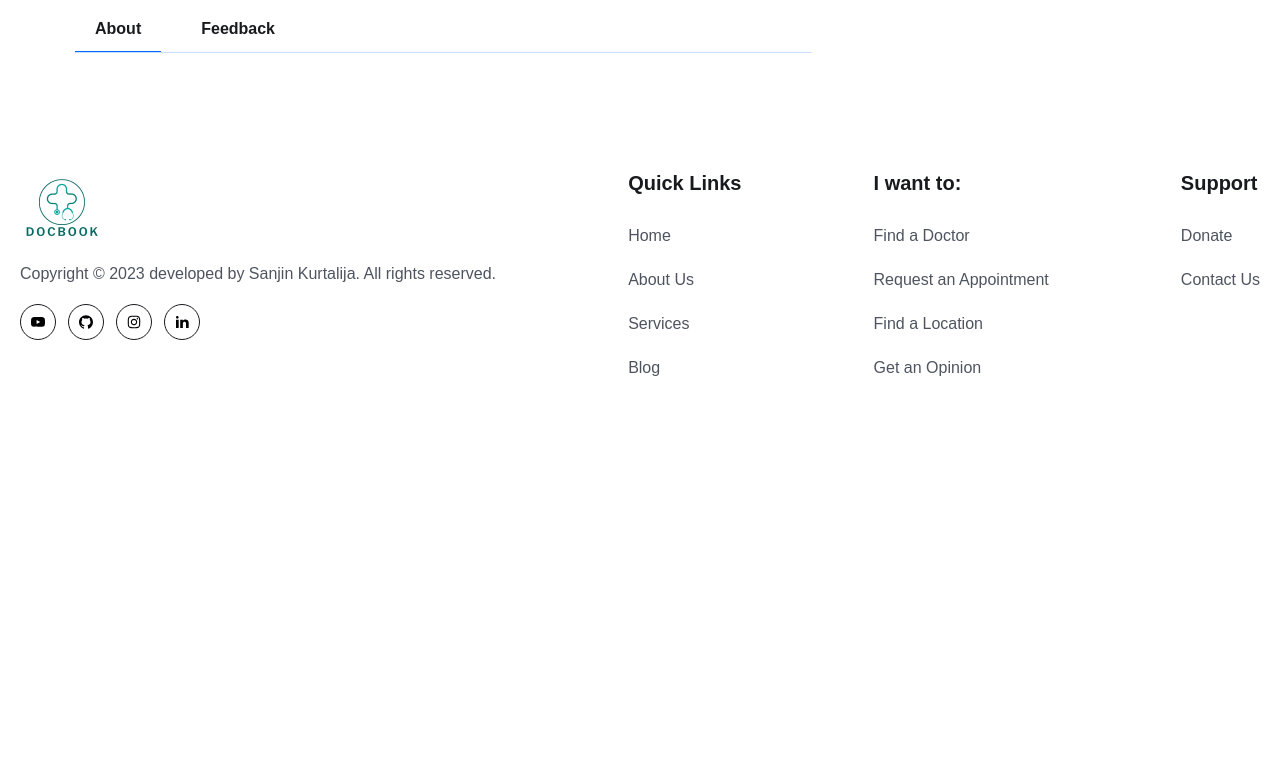
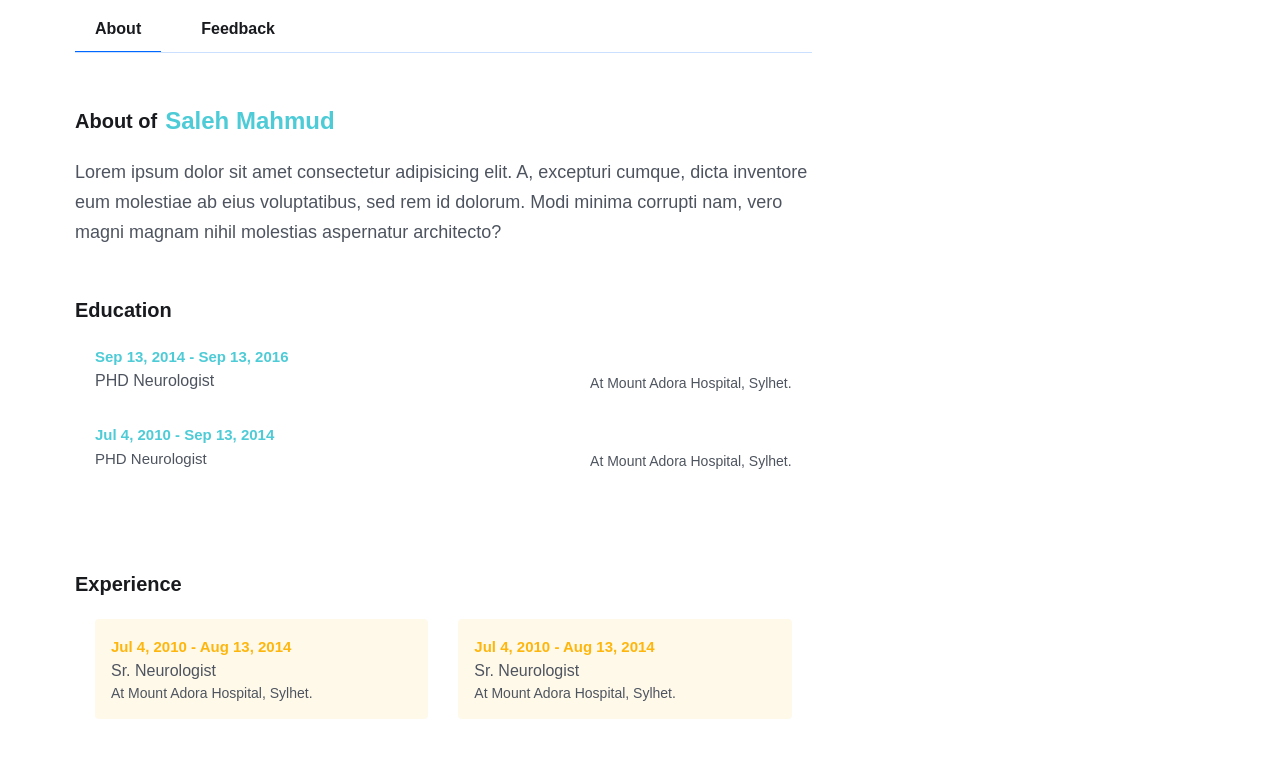
Before and after one commit to Sanjin888/DocBook, a React (Vite) app in the folder frontend/: page /doctors/1 in a window 1280 px wide. Shown: the part 391-1160 px from the top of the page. Before the commit the page ends 853 px from the top, so only its background shows below. Built offline with nearby package versions, Linux system fonts and the light colour scheme; the HTML template or start-up script is replaced by a standard one.

Commit message:
feedback

```diff
--- a/frontend/src/pages/Doctors/DoctorAbout.jsx
+++ b/frontend/src/pages/Doctors/DoctorAbout.jsx
@@ -1,9 +1,92 @@
-
+import { formateDate } from "../../utils/formateDate";
 
 const DoctorAbout = () => {
   return (
-    <div>DoctorAbout</div>
-  )
-}
+    <div>
+      <div>
+        <h3 className="text-[20px] leading-[30px] text-headingColor font-semibold flex items-center gap-2 ">
+          About of
+          <span className=" text-irisBlueColor font-bold text-[24px] leading-9 ">
+            Saleh Mahmud
+          </span>
+        </h3>
+        <p className="text__para">
+          Lorem ipsum dolor sit amet consectetur adipisicing elit. A, excepturi
+          cumque, dicta inventore eum molestiae ab eius voluptatibus, sed rem id
+          dolorum. Modi minima corrupti nam, vero magni magnam nihil molestias
+          aspernatur architecto?
+        </p>
+      </div>
 
-export default DoctorAbout
+      <div className=" mt-12 ">
+        <h3 className=" text-[20px] leading-[30px] text-headingColor font-semibold ">
+          Education
+        </h3>
+
+        <ul className=" pt-4  md:p-5">
+          <li className=" flex flex-col sm:flex-row sm:justify-between sm:items-end md:gap-5 mb-[30px] ">
+            <div>
+              <span className=" text-irisBlueColor text-[15px] leading-6 font-semibold ">
+                {formateDate("09-13-2014")} - {formateDate("09-13-2016")}
+              </span>
+              <p className=" text-[16px] leading-6 font-medium text-textColor ">
+                PHD Neurologist
+              </p>
+            </div>
+            <p className=" text-[14px] leading-5 font-medium text-textColor ">
+              At Mount Adora Hospital, Sylhet.
+            </p>
+          </li>
+          <li className=" flex flex-col sm:flex-row sm:justify-between sm:items-end md:gap-5 mb-[30px] ">
+            <div>
+              <span className=" text-irisBlueColor text-[15px] leading-6 font-semibold ">
+                {formateDate("07-04-2010")} - {formateDate("09-13-2014")}
+              </span>
+              <p className=" text-[15px] leading-6 font-medium text-textColor ">
+                PHD Neurologist
+              </p>
+            </div>
+            <p className=" text-[14px] leading-5 font-medium text-textColor ">
+              At Mount Adora Hospital, Sylhet.
+            </p>
+          </li>
+        </ul>
+      </div>
+
+      <div className="mt-12">
+        <h3 className=" text-[20px] leading-[30px] text-headingColor font-semibold ">
+          Experience
+        </h3>
+
+        <ul className=" grid sm:grid-cols-2  gap-[30px] pt-4 md:p-5 ">
+          <li className=" p-4 rounded bg-[#fff9ea] ">
+            <span className=" text-yellowColor text-[15px] leading-6 font-semibold ">
+              {formateDate("07-04-2010")} - {formateDate("08-13-2014")}
+            </span>
+            <p className=" text-[16px] leading-6 font-medium text-textColor ">
+              Sr. Neurologist
+            </p>
+
+            <p className=" text-[14px] leading-5 font-medium text-textColor ">
+              At Mount Adora Hospital, Sylhet.
+            </p>
+          </li>
+          <li className=" p-4 rounded bg-[#fff9ea] ">
+            <span className=" text-yellowColor text-[15px] leading-6 font-semibold ">
+              {formateDate("07-04-2010")} - {formateDate("08-13-2014")}
+            </span>
+            <p className=" text-[16px] leading-6 font-medium text-textColor ">
+              Sr. Neurologist
+            </p>
+
+            <p className=" text-[14px] leading-5 font-medium text-textColor ">
+              At Mount Adora Hospital, Sylhet.
+            </p>
+          </li>
+        </ul>
+      </div>
+    </div>
+  );
+};
+
+export default DoctorAbout;
--- a/frontend/src/pages/Doctors/DoctorDetails.jsx
+++ b/frontend/src/pages/Doctors/DoctorDetails.jsx
@@ -1,6 +1,8 @@
 import { useState } from "react";
 import doctorImg from "../../assets/images/doctor-img02.png";
 import starImg from "../../assets/images/Star.png";
+import DoctorAbout from "./DoctorAbout";
+import Feedback from "./Feedback";
 
 const DoctorDetails = () => {
   const [tab, setTab] = useState("about");
@@ -54,6 +56,15 @@
                 Feedback
               </button>
             </div>
+
+            <div className="mt-[50px]">
+              {
+                tab==="about" && <DoctorAbout/>
+              }
+              {
+                tab==="feedback" && <Feedback/>
+              }
+            </div>
           </div>
 
           <div></div>
--- /dev/null
+++ b/frontend/src/pages/Doctors/Feedback.jsx
@@ -0,0 +1,58 @@
+import { useState } from "react";
+import avatar from "../../assets/images/avatar-icon.png";
+import { formateDate } from "../../utils/formateDate";
+import { AiFillStar } from "react-icons/ai";
+import FeedbackForm from "./FeedbackForm";
+
+const Feedback = () => {
+  const [showFeedbackForm, setShowFeedbackForm] = useState(false);
+
+  return (
+    <div>
+      <div className=" mb-[50px] ">
+        <h4 className=" text-[20px] leading-[30px] font-bold text-headingColor mb-[30px] ">
+          All reviews (272)
+        </h4>
+
+        <div className=" flex justify-between gap-10 mb-[30px] ">
+          <div className="flex gap-3">
+            <figure className=" w-10 h-10 rounded-full">
+              <img className="w-full" src={avatar} alt="" />
+            </figure>
+
+            <div>
+              <h5 className=" text-[16px] leading-6 text-primaryColor font-bold ">
+                Ali Ahmed
+              </h5>
+              <p className=" text-[14px] leading-6 text-textColor  ">
+                {formateDate("02-14-2023")}
+              </p>
+              <p className=" text__para mt-3 font-medium text-[15px] ">
+                Good services, highly recommended !
+              </p>
+            </div>
+          </div>
+
+          <div className="flex gap-1">
+            {[...Array(5).keys()].map((_, index) => (
+              <AiFillStar key={index} color="#0067FF" />
+            ))}
+          </div>
+        </div>
+      </div>
+
+      {!showFeedbackForm && (
+        <div className="text-center">
+          <button className="btn" onClick={() => setShowFeedbackForm(true)}>
+            Give Feedback
+          </button>
+        </div>
+      )}
+
+
+      {showFeedbackForm && <FeedbackForm/>}
+    </div>
+  );
+};
+
+export default Feedback;
--- /dev/null
+++ b/frontend/src/pages/Doctors/FeedbackForm.jsx
@@ -0,0 +1,73 @@
+import { useState } from "react";
+import { AiFillStar } from "react-icons/ai";
+
+const FeedbackForm = () => {
+  const [rating, setRating] = useState(0);
+  const [hover, setHover] = useState(0);
+  const [reviewText, setReviewText] = useState("");
+
+  const handleSubmitReview = async e => {
+   e.preventDefault();
+
+   //use api here
+  };
+
+
+  return (
+    <form action="">
+      <div>
+        <h3 className=" text-headingColor  text-[16px] leading-6 font-semibold mb-4 mt-0 ">
+          How would you rate the overall experience?
+        </h3>
+
+        <div>
+          {[...Array(5).keys()].map((_, index) => {
+            index += 1;
+
+            return (
+              <button
+                key={index}
+                type="button"
+                className={`${
+                  index <= ((rating && hover) || hover)
+                    ? "text-yellowColor"
+                    : "text-gray-400"
+                } bg-transparent border-none outline-none text-[22px] cursor-pointer `}
+                onClick={() => setRating(index)}
+                onMouseEnter={() => setHover(index)}
+                onMouseLeave={() => setHover(rating)}
+                onDoubleClick={() => {
+                  setHover(0);
+                  setRating(0);
+                }}
+              >
+                <span>
+                  <AiFillStar />
+                </span>
+              </button>
+            );
+          })}
+        </div>
+      </div>
+
+      <div className="mt-[30px]">
+        <h3 className=" text-headingColor  text-[16px] leading-6 font-semibold mb-4 mt-0 ">
+          Share your feedback or suggestions
+        </h3>
+
+        <textarea
+          className=" border border-solid border-[#0066FF34] focus:outline outline-primaryColor w-full px-4 py-3 rounded-md "
+          rows="5"
+          placeholder="Write your message"
+          onChange={e=> setReviewText(e.target.value)}
+        ></textarea>
+      </div>
+
+      <button type="submit" className="btn">
+       Submit Feedback
+      </button>
+    </form>
+  );
+};
+
+export default FeedbackForm;
--- /dev/null
+++ b/frontend/src/utils/formateDate.js
@@ -0,0 +1,6 @@
+export const formateDate = (date, config) =>{
+ const defaultOptions = { day: "numeric", month: "short", year: "numeric"};
+ const options = config ? config : defaultOptions;
+
+ return new Date(date).toLocaleDateString("en-US", options);
+}
```
